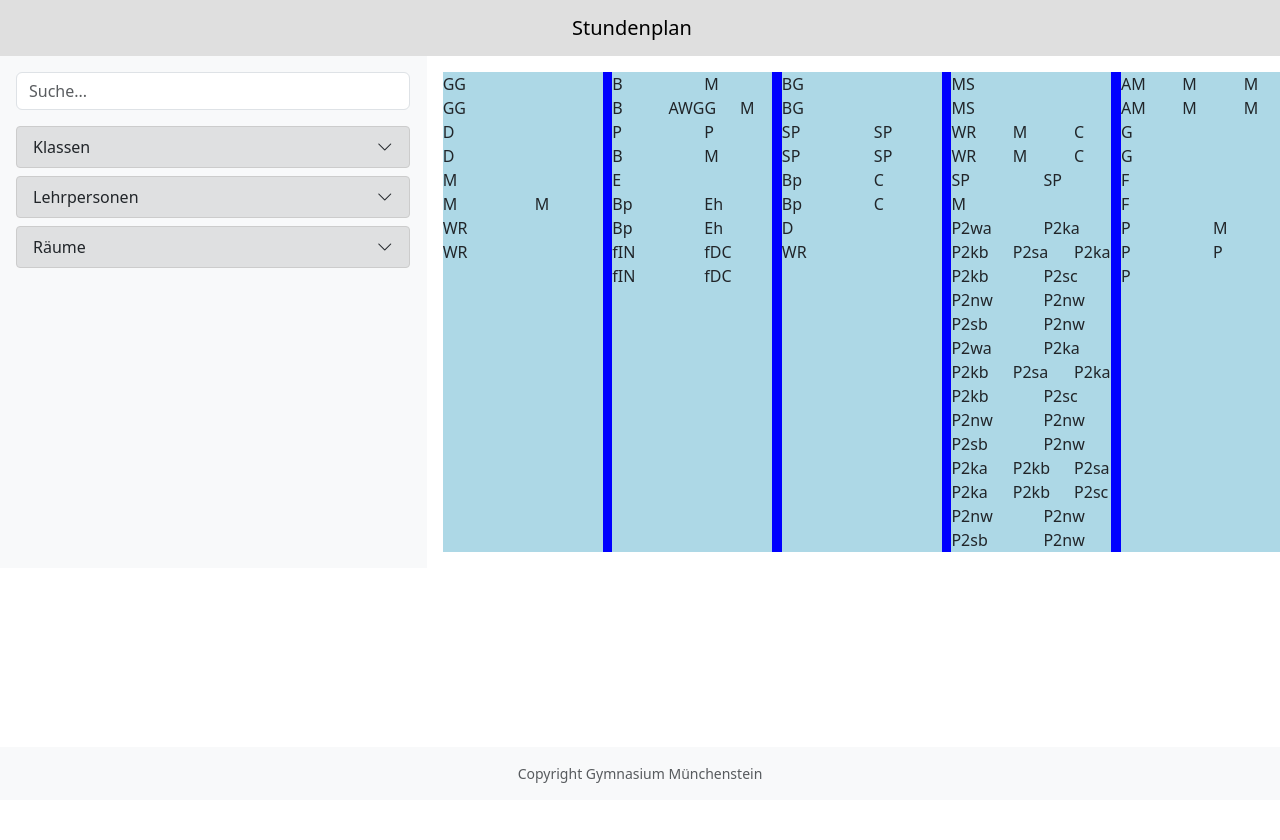
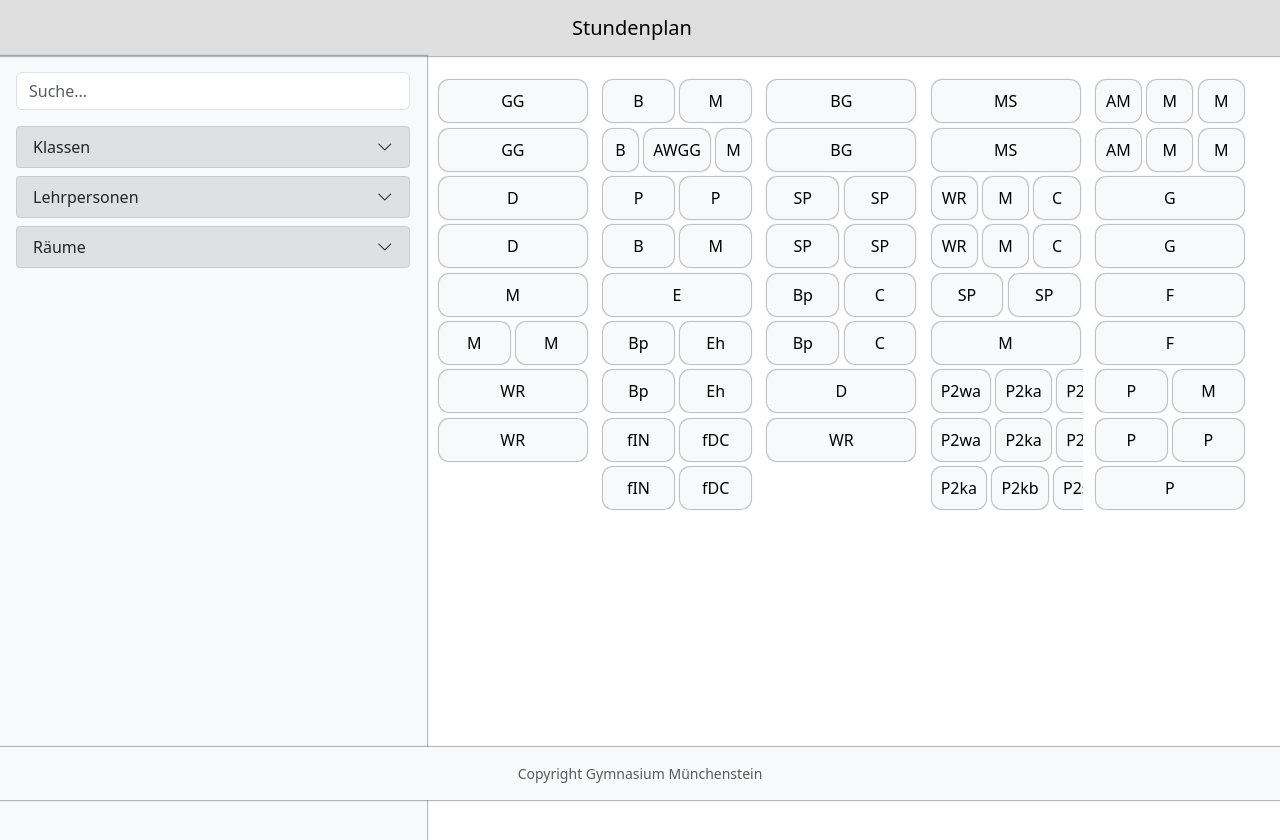
Before and after one commit to gymmuenchenstein/gym-lessons-angular-application, an Angular app: page / in a window 1280 px wide. Shown: the top 840 px of the page. Before the commit the page ends 800 px from the top, so only its background shows below. Built offline with nearby package versions, Linux system fonts and the light colour scheme.

Commit message:
styled sidebar (slightly) and timetable (a lot)

```diff
--- a/src/app/view/components/footer/footer.component.html
+++ b/src/app/view/components/footer/footer.component.html
@@ -1,4 +1,4 @@
-<nav class="navbar fixed-bottom bg-body-tertiary">
+<nav class="navbar fixed-bottom bg-body-tertiary box-shadow">
     <div class="container-fluid justify-content-center align-items-center">
         <div class="py-2 px-3 text-muted small">
             Copyright Gymnasium Münchenstein
--- a/src/app/view/components/navbar/navbar.component.scss
+++ b/src/app/view/components/navbar/navbar.component.scss
@@ -1,3 +1,5 @@
-.navbar {
+:host {
     background-color: rgba(0, 0, 0, 0.125);
+    display: block;
+    position: relative;
 }
--- a/src/app/view/components/timetable/timetable.component.html
+++ b/src/app/view/components/timetable/timetable.component.html
@@ -3,7 +3,7 @@
     <div class=" day" *ngFor="let day of days" >
         <div class="index indexlesson{{i}}" *ngFor="let i of lessonindices">
             <div class="subindex row">
-                <div class="lesson col" *ngFor="let lesson of getdatabylessenindex(i, day)" (click)="broker.setSelectEntry(lesson);openEnd()">
+                <div class="lesson col btn btn-light box-shadow" *ngFor="let lesson of getdatabylessenindex(i, day)" (click)="broker.setSelectEntry(lesson);openEnd()">
                     <span class="span {{lesson.lesson}}" >{{lesson.lesson}} </span>
                 </div>
             </div>
--- a/src/app/view/components/timetable/timetable.component.scss
+++ b/src/app/view/components/timetable/timetable.component.scss
@@ -1,30 +1,40 @@
-.window{
-    display: grid;
-    grid-template-columns: auto auto auto auto auto;
-    background-color: blue;
-    grid-gap: 1.2vh;
-
-
-}
-.day{
-    background-color: lightblue;
-    width: 20vh;
+:root {
+  top: 0;
+  position: relative;
 }
 
-.index{
+.window {
+  display: flex;
+  //grid-template-columns: repeat(5, 20%);
+}
+
+.day {
+  width: 20%;
+  margin: 5px;
+}
+
+.index {
   position: relative;
   display: grid;
-    grid-template-rows: auto;
+  grid-template-columns: auto;
   align-items: center;
 }
-.subindex{
+
+.subindex {
   align-items: center;
+  display: flex;
+  flex-wrap: nowrap;
+  overflow: auto;
+  width: 100%;
 }
-.lesson{
+
+.lesson {
   align-items: center;
-    border: 10px;
-    border-color: red;
+  border-radius: 10px;
+  margin: 0.2rem;
+  padding: 0.5rem;
 }
-span{
+
+span {
   align-self: center;
 }
--- a/src/app/view/components/timetable/timetable.component.ts
+++ b/src/app/view/components/timetable/timetable.component.ts
@@ -27,6 +27,7 @@ export class TimetableComponent {
     openEnd() {
         this.offcanvasService.open(DetailsComponent, { position: 'end' });
     }
+
     constructor(protected broker: CalendarDataBrokerService) {
         this.broker.onInitialized.subscribe(() => {
                 const data = this.broker.query()
--- a/src/app/view/pages/main/main.component.html
+++ b/src/app/view/pages/main/main.component.html
@@ -1,14 +1,14 @@
-<app-navbar></app-navbar>
+<app-navbar [style.z-index]="100" class="box-shadow"></app-navbar>
 
-<div class="container-fluid d-flex flex-column">
+<div class="container-fluid d-flex flex-column fullheight">
     <div class="row flex-grow-1">
-        <div class="col-12 col-lg-4 bg-light p-3">
-            <app-menu></app-menu>
+        <div class="col-12 col-lg-4 bg-light p-3 box-shadow no-margin" [style.z-index]="50">
+            <app-menu class="fullheight"></app-menu>
         </div>
-        <div class="col-12 col-lg-8 bg-white p-3">
+        <div class="col-12 col-lg-8 bg-white p-3" [style.z-index]="30">
             <app-timetable></app-timetable>
         </div>
     </div>
 </div>
 
-<app-footer></app-footer>
+<app-footer class="box-shadow"></app-footer>
--- a/src/app/view/pages/main/main.component.ts
+++ b/src/app/view/pages/main/main.component.ts
@@ -4,6 +4,7 @@ import { NavbarComponent } from "../../components/navbar/navbar.component";
 import { MenuComponent } from "../../components/menu/menu.component";
 import { DetailsComponent } from "../../components/details/details.component";
 import { FooterComponent } from "../../components/footer/footer.component";
+import {NgClass} from "@angular/common";
 
 @Component({
   selector: 'app-main',
@@ -13,7 +14,8 @@ import { FooterComponent } from "../../components/footer/footer.component";
         NavbarComponent,
         MenuComponent,
         DetailsComponent,
-        FooterComponent
+        FooterComponent,
+        NgClass
     ],
   templateUrl: './main.component.html',
   styleUrl: './main.component.scss'
--- a/src/styles.scss
+++ b/src/styles.scss
@@ -5,3 +5,27 @@
 
 /* Importing Bootstrap Icons */
 @import "bootstrap-icons/font/bootstrap-icons.css";
+
+* {
+  scrollbar-width: thin;
+}
+
+body {
+  position: relative;
+  height: 100vh;
+  overflow: hidden;
+}
+
+.fullheight {
+  height: 100%;
+}
+
+.box-shadow {
+  display: block;
+  box-shadow: 0 0 1px 1px rgba(0, 0, 0, 0.27);
+}
+
+.no-margin {
+  margin: 0;
+  padding: 0;
+}
```
Lines whose indentation alone changed are shown as unchanged.
